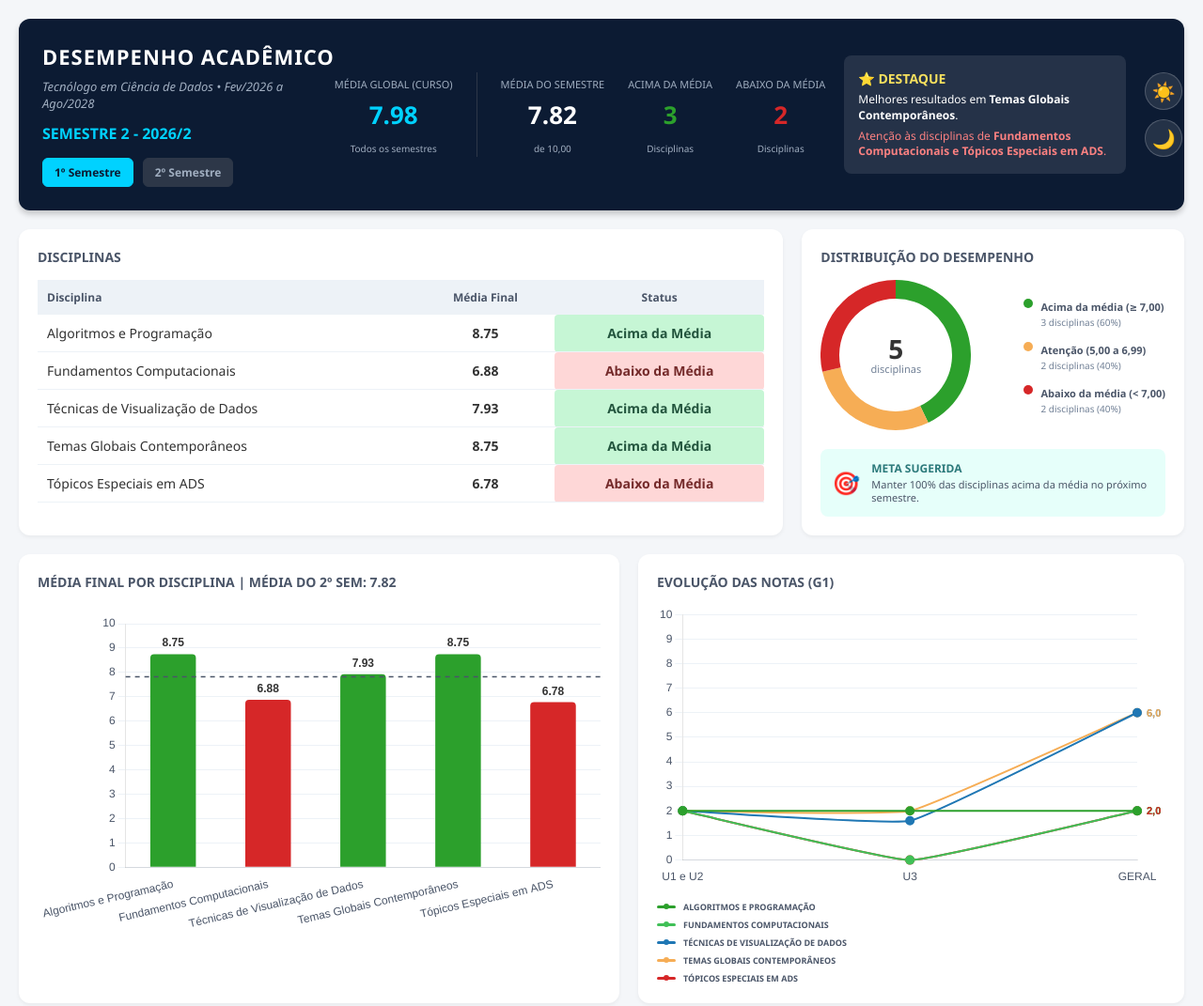
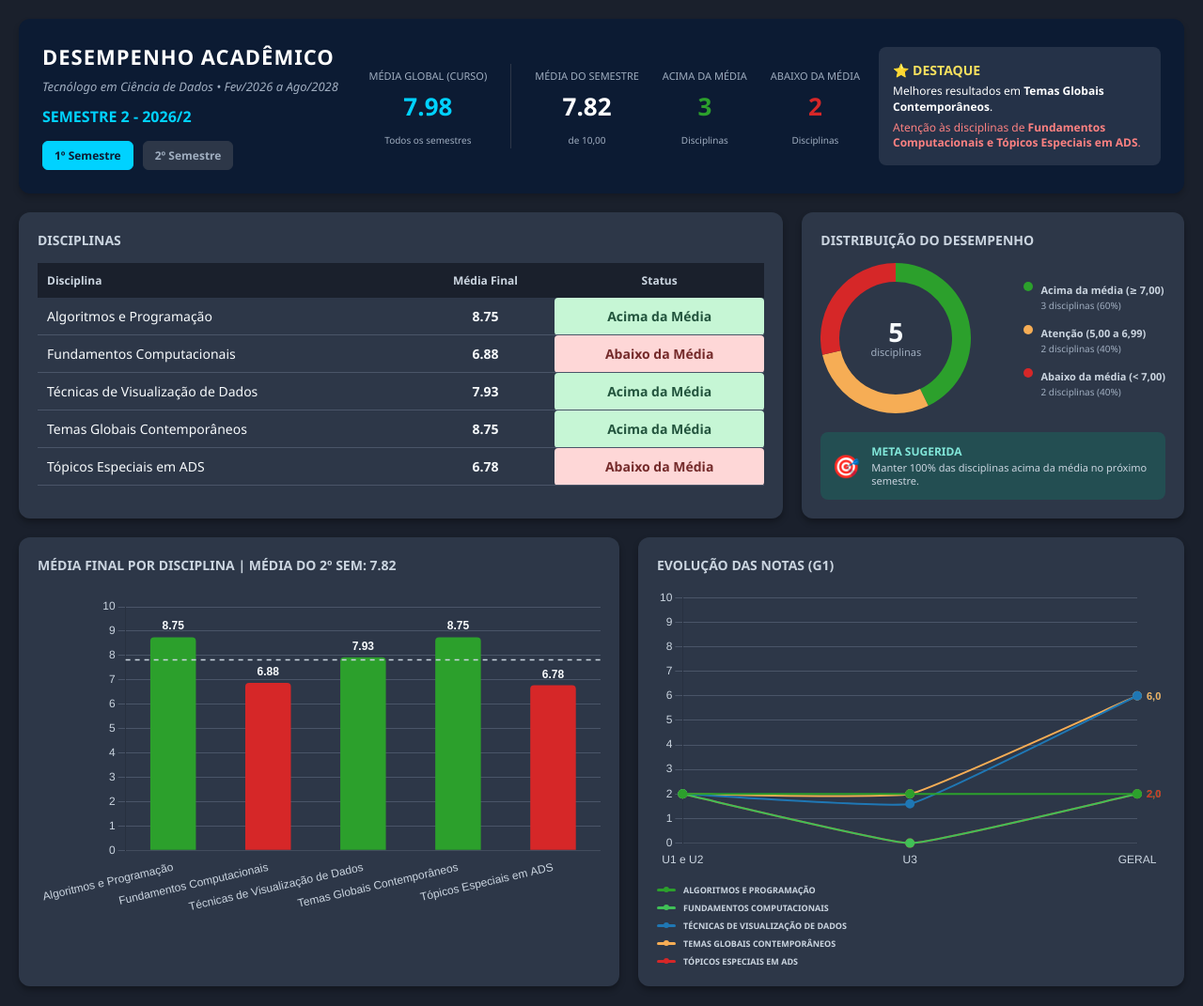
Before and after one commit to Redronew/boletim-dashboard, a plain HTML site: page index.html in a window 1280 px wide. Shown: the whole page at 94% size. Drawn offline with nearby package versions, Linux system fonts and the light colour scheme.

Commit message:
Retirada do botão

```diff
--- a/index.html
+++ b/index.html
@@ -51,16 +51,6 @@
                 <h3>⭐ DESTAQUE</h3>
                 <p id="destaque-texto">Melhores resultados em Algoritmos e Programação.</p>
                 <p id="alerta-texto" class="alerta">Atenção às disciplinas de Fundamentos e Tópicos Especiais.</p>
-            </div>
-
-            <!-- BOTÕES DE TEMA (Empilhados verticalmente) -->
-            <div class="theme-buttons-container">
-                <button class="theme-btn" onclick="setTheme('light')" title="Tema Claro">
-                    ☀️
-                </button>
-                <button class="theme-btn" onclick="setTheme('dark')" title="Tema Escuro">
-                    🌙
-                </button>
             </div>
         </header>
 
--- a/script.js
+++ b/script.js
@@ -1,52 +1,15 @@
 let chartRosca, chartBarras, chartEvolucao;
 
 const coresEvolucao = ['#2ca02c', '#40c057', '#1f77b4', '#f6ad55', '#d62728'];
-
-// --- FUNÇÃO DE TROCA DE TEMA ---
-function toggleTheme() {
-    const body = document.body;
-    const isDark = document.getElementById('theme-checkbox').checked;
-
-    if (isDark) {
-        body.classList.add('dark-theme');
-        localStorage.setItem('theme', 'dark');
-    } else {
-        body.classList.remove('dark-theme');
-        localStorage.setItem('theme', 'light');
-    }
-
-    atualizarCoresGraficos();
-}
-
-function atualizarCoresGraficos() {
-    const isDark = document.body.classList.contains('dark-theme');
-    const corTexto = isDark ? '#cbd5e0' : '#4a5568';
-    const corGrid = isDark ? '#4a5568' : '#edf2f7';
-
-    if (chartBarras) {
-        chartBarras.options.scales.x.ticks.color = corTexto;
-        chartBarras.options.scales.y.ticks.color = corTexto;
-        chartBarras.options.scales.y.grid.color = corGrid;
-        chartBarras.update();
-    }
-
-    if (chartEvolucao) {
-        chartEvolucao.options.scales.x.ticks.color = corTexto;
-        chartEvolucao.options.scales.y.ticks.color = corTexto;
-        chartEvolucao.options.scales.y.grid.color = corGrid;
-        chartEvolucao.update();
-    }
-}
 
 // Plugin: Valores em cima das barras
 const valoresEmCimaPlugin = {
     id: 'valoresEmCima',
     afterDatasetsDraw(chart) {
         const { ctx, data } = chart;
-        const isDark = document.body.classList.contains('dark-theme');
         ctx.save();
         ctx.font = 'bold 12px sans-serif';
-        ctx.fillStyle = isDark ? '#f7fafc' : '#333';
+        ctx.fillStyle = '#f7fafc'; // Cor clara fixa para o tema escuro
         ctx.textAlign = 'center';
         chart.getDatasetMeta(0).data.forEach((bar, index) => {
             const valor = data.datasets[0].data[index];
@@ -82,7 +45,6 @@ function calcularMediaGlobal() {
     return (soma / todasAsNotas.length).toFixed(2);
 }
 
-// --- FUNÇÃO: Atualiza o texto de destaque dinamicamente ---
 function atualizarTextoDestaque(dados) {
     const melhorDisciplina = dados.reduce((prev, current) => (prev.media > current.media) ? prev : current);
     const pioresDisciplinas = dados.filter(d => d.media < 7.0);
@@ -115,7 +77,6 @@ function renderizarDashboard(dadosAcademicos, semestreTexto, btnClicado) {
     document.getElementById('abaixo-topo').innerText = abaixo;
     document.querySelector('#texto-semestre').innerText = semestreTexto;
 
-    // Atualiza o título do gráfico de barras com a média
     const semestreAbreviado = semestreTexto.includes('1') ? '1º SEM' : '2º SEM';
     document.getElementById('titulo-media-barras').innerText = `| MÉDIA DO ${semestreAbreviado}: ${mediaGeral}`;
 
@@ -131,7 +92,6 @@ function renderizarDashboard(dadosAcademicos, semestreTexto, btnClicado) {
         btnClicado.classList.add('ativo');
     }
 
-    // Tabela
     const tbody = document.querySelector('#tabela-notas tbody');
     tbody.innerHTML = '';
     dadosAcademicos.forEach(item => {
@@ -146,11 +106,10 @@ function renderizarDashboard(dadosAcademicos, semestreTexto, btnClicado) {
         tbody.appendChild(tr);
     });
 
-    const isDark = document.body.classList.contains('dark-theme');
-    const corTexto = isDark ? '#cbd5e0' : '#4a5568';
-    const corGrid = isDark ? '#4a5568' : '#edf2f7';
+    // Cores fixas para o tema escuro
+    const corTexto = '#cbd5e0';
+    const corGrid = '#4a5568';
 
-    // Rosca
     if (chartRosca) chartRosca.destroy();
     const ctxRosca = document.getElementById('graficoRosca').getContext('2d');
     chartRosca = new Chart(ctxRosca, {
@@ -162,7 +121,6 @@ function renderizarDashboard(dadosAcademicos, semestreTexto, btnClicado) {
         options: { cutout: '75%', plugins: { legend: { display: false } } }
     });
 
-    // Barras
     if (chartBarras) chartBarras.destroy();
     const ctxBarras = document.getElementById('graficoBarras').getContext('2d');
 
@@ -208,7 +166,6 @@ function renderizarDashboard(dadosAcademicos, semestreTexto, btnClicado) {
         }
     });
 
-    // Evolução
     if (chartEvolucao) chartEvolucao.destroy();
     const ctxEvolucao = document.getElementById('graficoEvolucao').getContext('2d');
 
@@ -243,7 +200,6 @@ function renderizarDashboard(dadosAcademicos, semestreTexto, btnClicado) {
         }
     });
 
-    // Legenda Evolução
     const legendaContainer = document.getElementById('legenda-evolucao');
     legendaContainer.innerHTML = '';
     dadosAcademicos.forEach((d, index) => {
@@ -257,12 +213,7 @@ function renderizarDashboard(dadosAcademicos, semestreTexto, btnClicado) {
     });
 }
 
+// Inicializa o dashboard direto no carregamento
 document.addEventListener('DOMContentLoaded', () => {
-    // Verifica se o tema escuro já estava salvo
-    if (localStorage.getItem('theme') === 'dark') {
-        document.getElementById('theme-checkbox').checked = true;
-        document.body.classList.add('dark-theme');
-    }
-
     renderizarDashboard(dadosSemestre2, "SEMESTRE 2 - 2026/2");
 });
--- a/style.css
+++ b/style.css
@@ -1,20 +1,5 @@
-/* --- VARIÁVEIS DE COR (TEMA CLARO PADRÃO) --- */
+/* --- VARIÁVEIS DE COR (TEMA ESCURO FIXO) --- */
 :root {
-    --bg-body: #f4f6f9;
-    --bg-card: #ffffff;
-    --text-main: #333333;
-    --text-muted: #4a5568;
-    --text-light: #718096;
-    --border-color: #edf2f7;
-    --table-header: #edf2f7;
-    --grid-color: #edf2f7;
-    --shadow: 0 2px 4px rgba(0,0,0,0.05);
-    --meta-bg: #e6fffa;
-    --meta-title: #2c7a7b;
-}
-
-/* --- VARIÁVEIS DE COR (TEMA ESCURO) --- */
-body.dark-theme {
     --bg-body: #1a202c;
     --bg-card: #2d3748;
     --text-main: #f7fafc;
@@ -40,7 +25,6 @@ body {
     background-color: var(--bg-body);
     color: var(--text-main);
     padding: 20px;
-    transition: background-color 0.3s, color 0.3s;
 }
 
 .dashboard-container {
@@ -54,7 +38,6 @@ body {
     color: white;
     border-radius: 12px;
     padding: 25px;
-    padding-right: 100px; /* Espaço para os dois botões não serem cortados */
     display: flex;
     justify-content: space-between;
     align-items: center;
@@ -179,35 +162,6 @@ body {
     margin-top: 5px;
 }
 
-/* --- CONTAINER DOS BOTÕES DE TEMA --- */
-.theme-buttons-container {
-    display: flex;
-    flex-direction: column; /* Empilha verticalmente */
-    gap: 10px; /* Espaço entre os botões */
-    margin-left: 20px;
-    flex-shrink: 0;
-}
-
-.theme-btn {
-    background-color: rgba(255, 255, 255, 0.1);
-    border: 1px solid rgba(255, 255, 255, 0.2);
-    color: white;
-    font-size: 20px; /* Tamanho do ícone */
-    width: 40px;
-    height: 40px;
-    border-radius: 50%;
-    cursor: pointer;
-    transition: all 0.3s ease;
-    display: flex;
-    justify-content: center;
-    align-items: center;
-}
-
-.theme-btn:hover {
-    background-color: rgba(255, 255, 255, 0.2);
-    transform: scale(1.1);
-}
-
 /* Layout de Grid Superior */
 .conteudo-principal {
     display: grid;
@@ -221,7 +175,6 @@ body {
     border-radius: 12px;
     padding: 20px;
     box-shadow: var(--shadow);
-    transition: background-color 0.3s;
 }
 
 .card h3 {
@@ -352,7 +305,6 @@ td {
     gap: 12px;
     align-items: center;
     margin-top: auto;
-    transition: background-color 0.3s;
 }
 
 .meta-icone {
```
